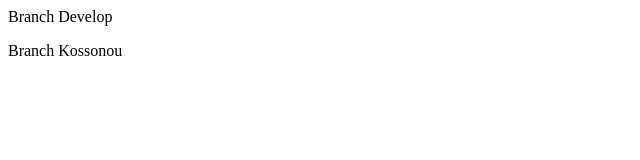
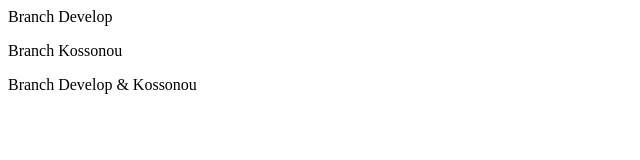
Before and after one commit to kossonou93/test, a plain HTML site: page index.html in a window 1280 px wide. Shown: the whole page, without its empty margins (0-640 px from the left). Drawn offline with Linux system fonts and the light colour scheme.

Commit message:
fusion master & kossonou

```diff
--- a/index.html
+++ b/index.html
@@ -1,2 +1,3 @@
 <p>Branch Develop</p>
 <p>Branch Kossonou</p>
+<p>Branch Develop & Kossonou</p>
```
